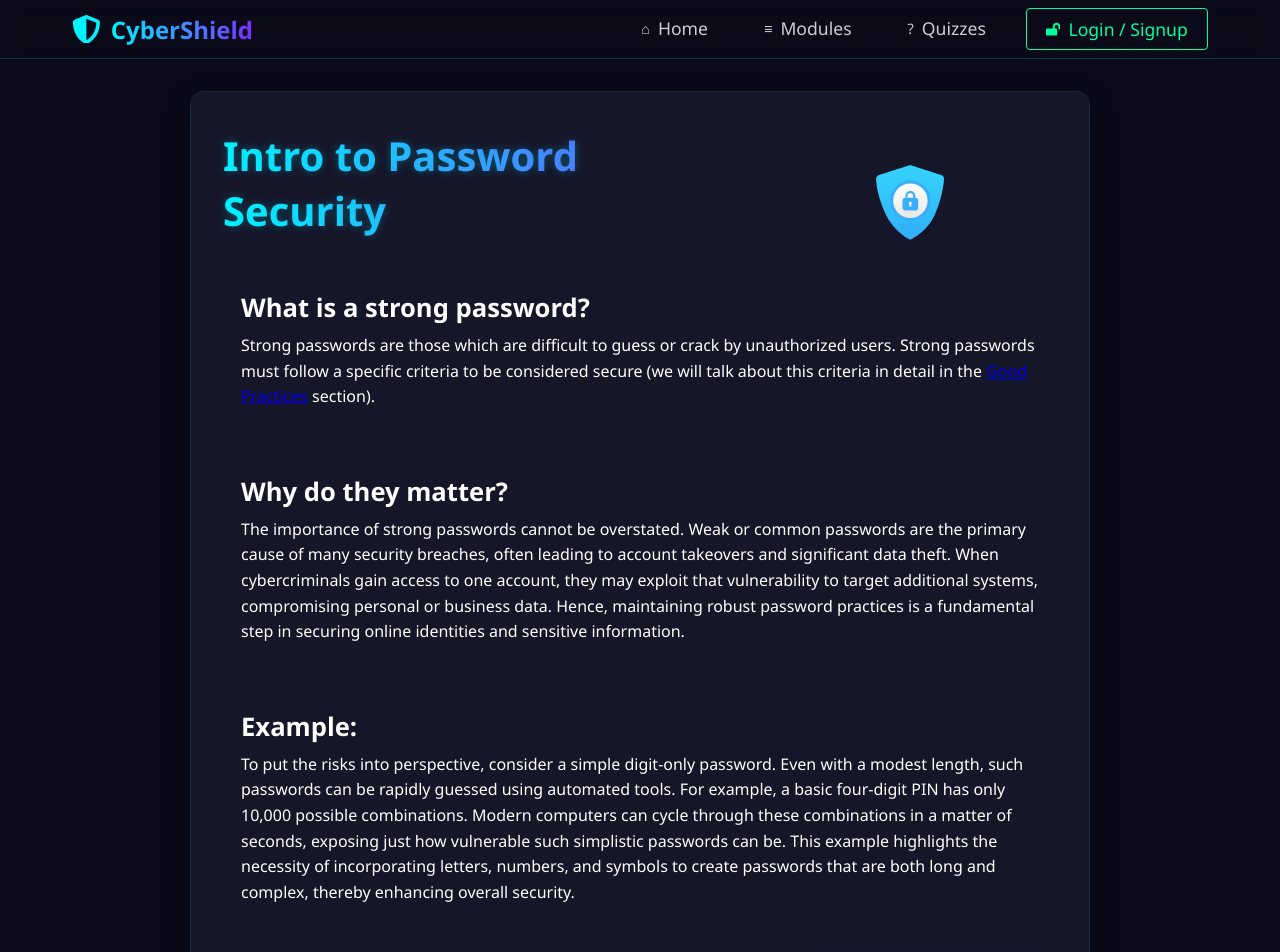
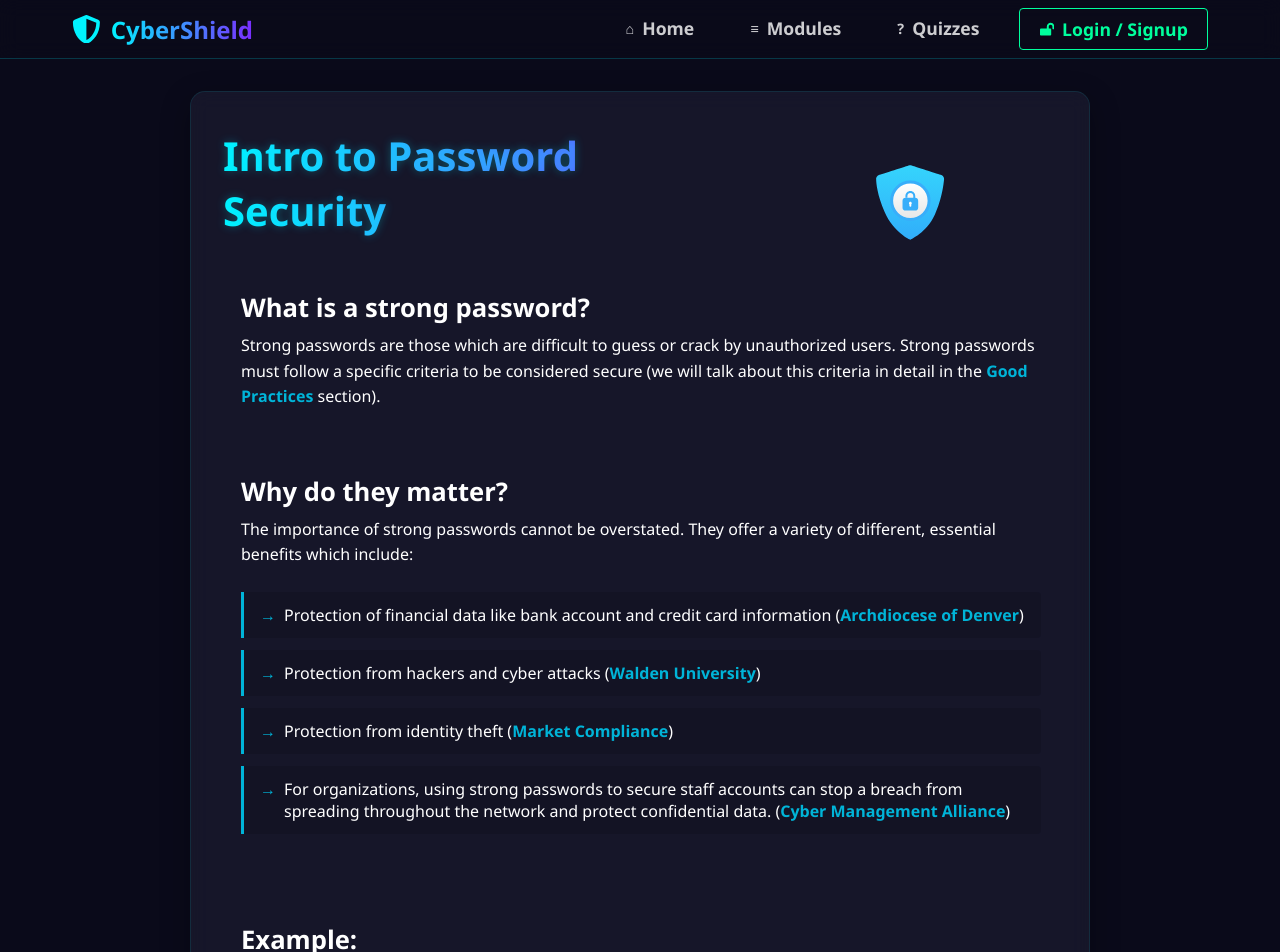
Before and after one commit to teolentu1/scenarios2, a React (Create React App) app: page /modules/password-security in a window 1280 px wide. Shown: the top 952 px of the page. Built offline with nearby package versions, Linux system fonts and the light colour scheme.

Commit message:
updated text content

```diff
--- a/src/pages/module2/Attacks2.js
+++ b/src/pages/module2/Attacks2.js
@@ -66,31 +66,42 @@
 
         <section className="mod-section">
           <h2 className="mod-heading">What are Cyber Threats?</h2>
-          <p className="mod-text">
-            Cyber threats are malicious attempts to damage, disrupt, or gain unauthorized access to computer systems,
-            networks, or devices. These threats can come in various forms, including viruses, malware, phishing attacks,
-            and ransomware. Understanding the nature of these threats is crucial in developing effective strategies to
-            protect against them.
-          </p>
+          <div className="mod-text">
+          <p>  Cyber threats are malicious attempts to get access to data, damage dasta, or just interfere with
+            digital processes.
+            (<a href="https://www.upguard.com/blog/cyber-threat"
+               target="_blank" rel="noreferrer">
+                Upguard</a>)
+          </p><br></br>
+            <p>Some examples of this include:</p>
+            <ul className="mod-list">
+              <li>Viruses</li>
+              <li>Ransomware</li>
+              <li>DDoS attacks</li>
+            </ul>
+          </div>
         </section>
 
         <section className="mod-section">
-          <h2 className="mod-heading">Why are they Dangerous?</h2>
+          <h2 className="mod-heading">Why are People with Unsecure Passwords at Risk?</h2>
           <p className="mod-text">
-            Cyber threats pose significant dangers to individuals and organizations alike. They can lead to data
-            breaches, financial loss, and damage to reputation. In severe cases, cyber attacks can disrupt critical
-            infrastructure and services, causing widespread harm. Recognizing the potential impact of these threats
-            underscores the importance of robust cybersecurity measures.
+            Think of having an unsecure password as the front door of your home having a flimsy lock, one
+            that can easily be picked, making it easy for thieves to get into your home. This is the same
+            as having an unsecure password, it makes your data vulnerable to cyber threats and attacks.
+          </p><br></br>
+          <p>
+            Meanwhile, having a secure password can be likened to having a very strong lock on your front door
+            that no one is able to bypass except you. Secure passwords make you no longer vulnerable to such threats.
           </p>
-        </section>
-
-        <section className="mod-section">
-          <h2 className="mod-heading">Examples of Cyber Risks:</h2>
+          <h3 className="mod-subheading">Putting this into Perspective:</h3>
           <p className="mod-text">
-            Cyber risks encompass a wide range of potential issues. For instance, phishing attacks trick individuals
-            into revealing sensitive information, while ransomware locks users out of their systems until a ransom is
-            paid. Another example is a Distributed Denial of Service (DDoS) attack, which overwhelms a network with
-            traffic, rendering it unusable. These examples illustrate the diverse and evolving nature of cyber risks.
+          Consider a simple four-digit password consisting only of numbers. This type of password has a maximum of
+          10,000 possible combinations. Although this may sound like a lot, automated tools can process this amount of
+          data in seconds. It doesn't seem strong enough to protect your private personal information, does it?
+          </p><br></br>
+          <p className="mod-text">
+          Well, not to worry because we will address this issue in the next section by delving deeper into how to create
+          a secure password!
           </p>
         </section>
 
--- a/src/pages/module2/Intro2.js
+++ b/src/pages/module2/Intro2.js
@@ -37,12 +37,32 @@
         <section className="mod-section">
           <h2 className="mod-heading">Why do they matter?</h2>
           <p className="mod-text">
-            The importance of strong passwords cannot be overstated. Weak or common passwords are the primary
-            cause of many security breaches, often leading to account takeovers and significant data theft.
-            When cybercriminals gain access to one account, they may exploit that vulnerability to target
-            additional systems, compromising personal or business data. Hence, maintaining robust password
-            practices is a fundamental step in securing online identities and sensitive information.
+            The importance of strong passwords cannot be overstated. They offer a variety of different, essential benefits
+            which include:
           </p>
+          <ul className="mod-list">
+            <li>Protection of financial data like bank account and credit card information
+              (<a href="https://missionsupport.archden.org/knowledgebase/the-importance-of-a-strong-password/?sfw=pass1743081781"
+               target="_blank" rel="noreferrer">
+                Archdiocese of Denver</a>)
+            </li>
+            <li> Protection from hackers and cyber attacks
+            (<a href="https://www.waldenu.edu/programs/information-technology/resource/cybersecurity-101-why-choosing-a-secure-password-in-so-important#"
+               target="_blank" rel="noreferrer">
+                Walden University</a>)
+            </li>
+            <li> Protection from identity theft
+            (<a href="https://www.metacompliance.com/blog/cyber-security-awareness/8-ways-to-prevent-identity-theft"
+               target="_blank" rel="noreferrer">
+                Market Compliance</a>)
+            </li>
+            <li> For organizations, using strong passwords to secure staff accounts can stop a breach
+               from spreading throughout the network and protect confidential data.
+              (<a href="https://www.cm-alliance.com/cybersecurity-blog/why-strong-passwords-matter-and-how-to-create-them"
+               target="_blank" rel="noreferrer">
+                Cyber Management Alliance</a>)
+            </li>
+          </ul>
         </section>
 
         <section className="mod-section">
--- a/src/pages/module2/Module2.css
+++ b/src/pages/module2/Module2.css
@@ -1,6 +1,4 @@
-/* ------------------------------------------------
-   Color & Font Variables
---------------------------------------------------- */
+/* color & font vars */
 :root {
   --cyber-blue: #00f3ff;
   --cyber-purple: #7b2dff;
@@ -11,9 +9,7 @@
   --font-family: "Orbitron", "Segoe UI", sans-serif;
 }
 
-/* ------------------------------------------------
-   Base Resets
---------------------------------------------------- */
+/* base resets */
 * {
   margin: 0;
   padding: 0;
@@ -27,9 +23,7 @@
   overflow-x: hidden;
 }
 
-/* ------------------------------------------------
-   Wrapper for Module Card
---------------------------------------------------- */
+/* wrapper for module card */
 .mod-wrapper {
   display: flex;
   justify-content: center;
@@ -37,9 +31,7 @@
   width: 100%;
 }
 
-/* ------------------------------------------------
-   Cyber Panel (Template for module pages)
---------------------------------------------------- */
+/* cyber panel */
 .cyber-panel {
   background: rgba(26, 26, 46, 0.8);
   border-radius: 15px;
@@ -57,16 +49,12 @@
   box-shadow: 0 10px 40px rgba(0, 243, 255, 0.1);
 }
 
-/* ------------------------------------------------
-   Module Card
---------------------------------------------------- */
+/* module card */
 .mod-card {
   margin: 0 auto;
 }
 
-/* ------------------------------------------------
-   Title (Large Gradient Text)
---------------------------------------------------- */
+/* title */
 .mod-title {
   font-size: 2.5rem;
   margin-bottom: 2rem;
@@ -77,9 +65,7 @@
   text-shadow: 0 0 10px rgba(0, 243, 255, 0.3);
 }
 
-/* ------------------------------------------------
-   Section Headings & Text
---------------------------------------------------- */
+/* section headings & text */
 .mod-section {
   margin-bottom: 2rem;
   padding: 1rem;
@@ -96,14 +82,19 @@
   margin-bottom: 0.5rem;
 }
 
+.mod-subheading {
+  color: var(--cyber-blue);
+  font-size: 1.2rem;
+  margin-bottom: 1rem;
+  margin-top: 2rem;
+}
+
 .mod-text {
   line-height: 1.6;
   font-size: 1rem;
 }
 
-/* ------------------------------------------------
-   Cyber Button (Template Style for navigation)
---------------------------------------------------- */
+/* cyber button */
 .cyber-btn {
   padding: 15px 40px;
   font-size: 1rem;
@@ -132,9 +123,7 @@
   margin-top: 1rem;
 }
 
-/* ------------------------------------------------
-   Password Form & Animation Layout
---------------------------------------------------- */
+/* password form & animation */
 .pwd-form {
   margin-top: 1rem;
 }
@@ -148,7 +137,8 @@
 
 .inp-wrapper {
   display: flex;
-  align-items: center;
+  align-items: stretch;
+  width: 100%;
   gap: 0.5rem;
   flex: 1;
 }
@@ -166,9 +156,11 @@
   color: #fff;
   border: 1px solid #ccc;
   border-radius: 5px;
-  padding: 0.5rem 1rem;
+  padding: 0.75rem 1rem;
   cursor: pointer;
   font-size: 0.9rem;
+  height: auto;
+  align-self: center;
 }
 
 .submit-anim-row {
@@ -186,9 +178,7 @@
   justify-content: center;
 }
 
-/* ------------------------------------------------
-   Cyber Submit Button (Distinct from navigation buttons)
---------------------------------------------------- */
+/* cyber submit button */
 .cyber-submit-btn {
   position: relative;
   margin-top: 1rem;
@@ -235,17 +225,11 @@
 }
 
 @keyframes glowShift {
-  0% {
-    background-position: 0% 50%;
-  }
-  100% {
-    background-position: 200% 50%;
-  }
+  0% { background-position: 0% 50%; }
+  100% { background-position: 200% 50%; }
 }
 
-/* ------------------------------------------------
-   Feedback Messages
---------------------------------------------------- */
+/* feedback messages */
 .valid-msg {
   color: var(--cyber-success);
   font-weight: bold;
@@ -264,9 +248,7 @@
   padding-left: 1.5rem;
 }
 
-/* ------------------------------------------------
-   Module Navigation Buttons Container
---------------------------------------------------- */
+/* navigation container */
 .mod-btn-container {
   display: flex;
   justify-content: space-between;
@@ -276,9 +258,7 @@
   float: right;
 }
 
-/* ------------------------------------------------
-   Module Header Styling
---------------------------------------------------- */
+/* module header */
 .mod-header {
   display: flex;
   justify-content: space-between;
@@ -301,9 +281,7 @@
   justify-content: center;
 }
 
-/* ------------------------------------------------
-   Animation Container Styling
---------------------------------------------------- */
+/* animation container */
 .anim-container {
   width: 100%;
   margin: 1.5rem 0 2.5rem;
@@ -345,9 +323,7 @@
   opacity: 1;
 }
 
-/* ------------------------------------------------
-   Case Study Section with Animation
---------------------------------------------------- */
+/* case study section */
 .mod-section.with-anim {
   display: flex;
   align-items: flex-start;
@@ -400,3 +376,50 @@
     margin-top: 1rem;
   }
 }
+
+/* styling for embedded links */
+a {
+  color: #00b4d8;
+  text-decoration: none;
+  transition: color 0.2s ease;
+  font-weight: bold;
+}
+
+a:hover {
+  color: #90e0ef;
+  text-decoration: underline;
+}
+
+/* list styling */
+.mod-list {
+  list-style: none;
+  padding: 0;
+  margin: 1.5rem 0;
+}
+
+.mod-list li {
+  position: relative;
+  padding: 0.75rem 1rem 0.75rem 2.5rem;
+  margin-bottom: 0.75rem;
+  background: rgba(0, 0, 0, 0.1);
+  border-left: 3px solid #00b4d8;
+  border-radius: 0 4px 4px 0;
+  transition: all 0.3s ease;
+}
+
+.mod-list li:hover {
+  background: rgba(0, 0, 0, 0.2);
+  transform: translateX(5px);
+}
+
+.mod-list li::before {
+  content: "→";
+  position: absolute;
+  left: 1rem;
+  color: #00b4d8;
+  font-weight: bold;
+}
+
+.mod-list li:hover::before {
+  text-shadow: 0 0 8px rgba(0, 180, 216, 0.8);
+}
```
